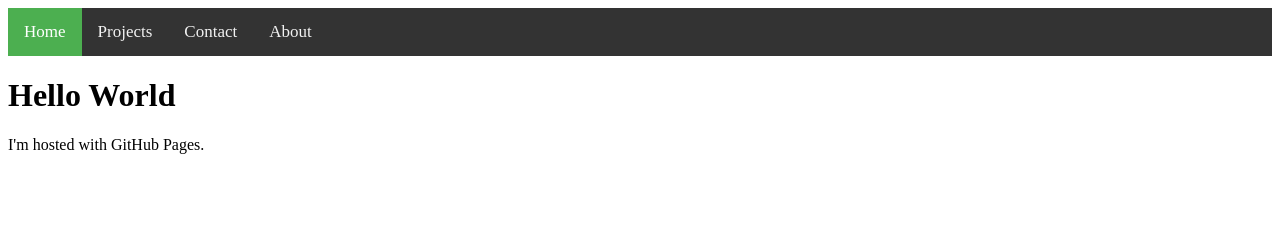
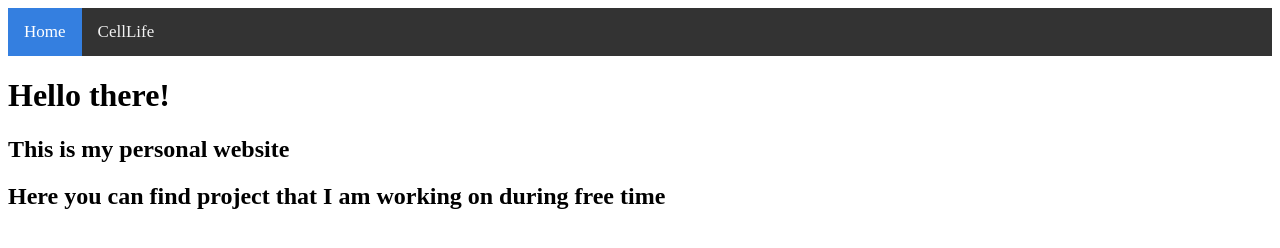
Before and after one commit to Georgi57/Georgi57.github.io, a plain HTML site: page index.html in a window 1280 px wide. Drawn offline with Linux system fonts and the light colour scheme.

Commit message:
Finalized first basic design to move on to CellLife project

```diff
--- a/css/topnav.css
+++ b/css/topnav.css
@@ -22,6 +22,6 @@
 
 /* Add a color to the active/current link */
 .topnav a.active {
-    background-color: #4CAF50;
+    background-color: #347FE0;
     color: white;
 }
--- a/index.html
+++ b/index.html
@@ -1,6 +1,9 @@
 <!DOCTYPE html>
+<!--
+Written by Georgi Olentsenko for Georgi.github.io personal website
+Started 2018-09-08
+ -->
 <html>
-
 	<head>
 		<title>Home</title>
 		<meta name="viewport" content="width=device-width, initial-scale=1">
@@ -10,14 +13,14 @@
 	<body>
 
 		<div class="topnav">
-			  <a class="active" href="index.html">Home</a>
-			  <a href="#projects">Projects</a>
-			  <a href="#contact">Contact</a>
-			  <a href="#about">About</a>
+			  <a class="active" href="">Home</a>
+			  <a href="CellLife\CellLife.html">CellLife</a>
+			  <!-- Add more menu sections here -->
 		</div>
 
-		<h1>Hello World</h1>
-		<p>I'm hosted with GitHub Pages.</p>
+		<h1>Hello there!</h1>
+		<h2>This is my personal website</h2>
+		<h2>Here you can find project that I am working on during free time</h2>
 
 	</body>
 </html>
```
